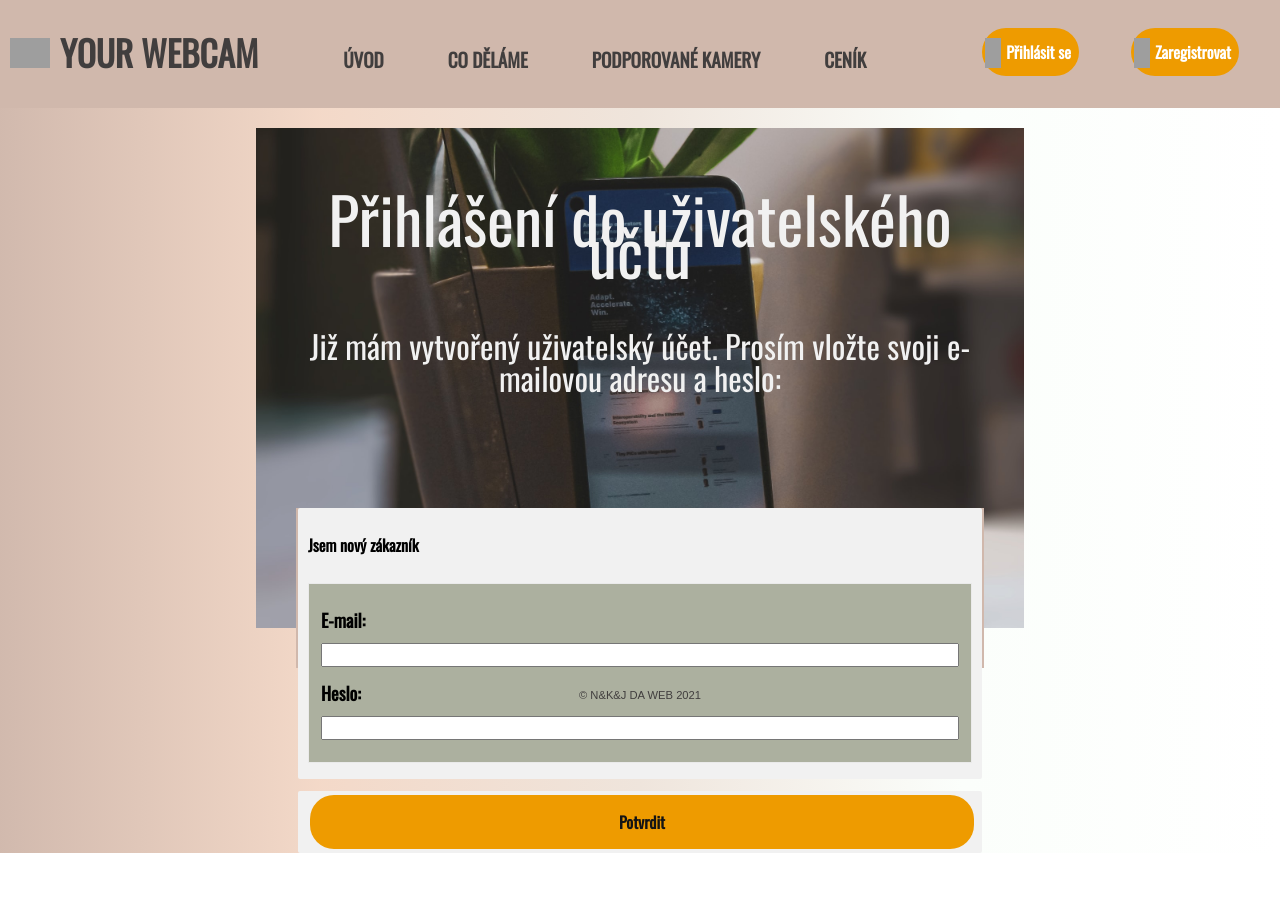
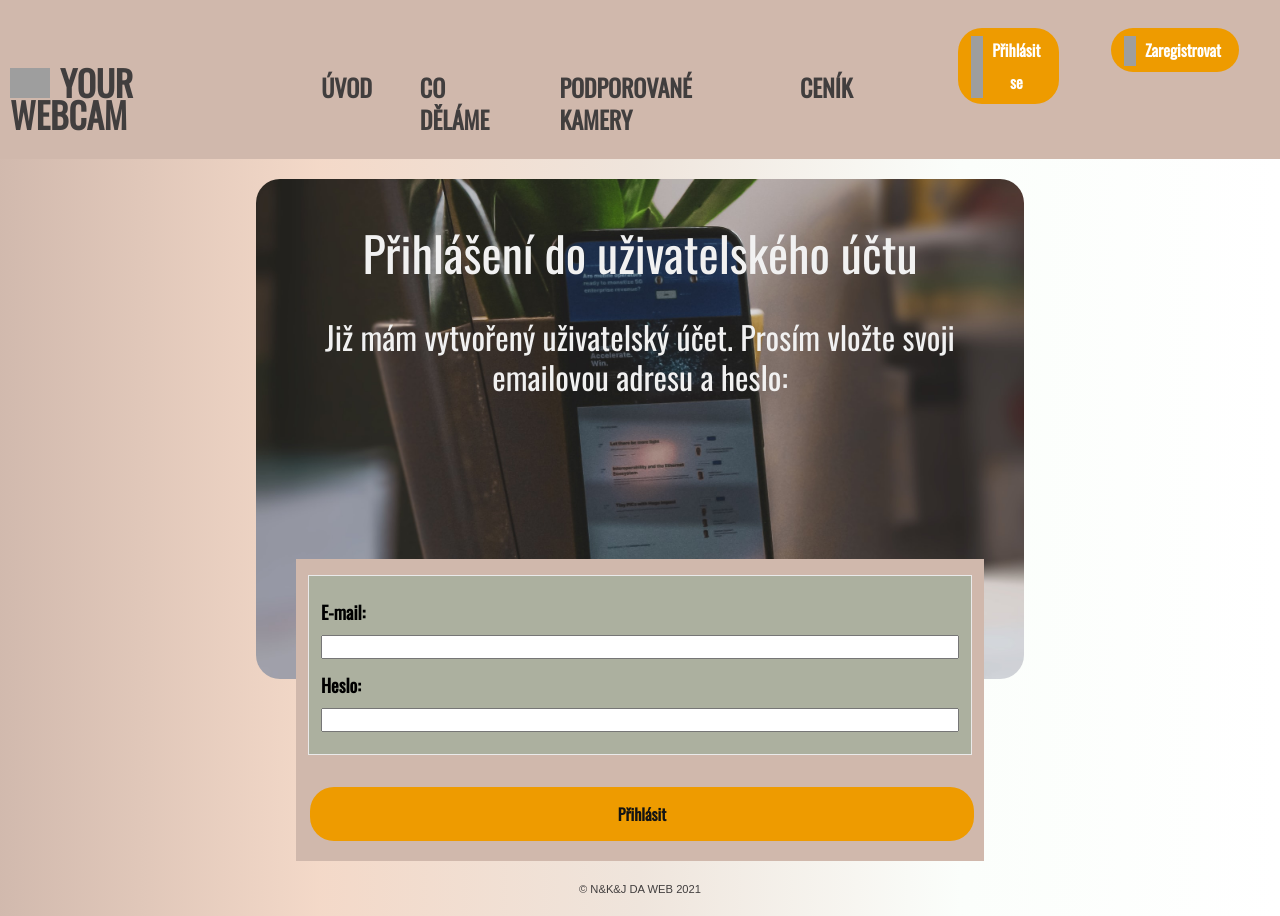
Before and after one commit to LukasovNat/YourWebcam-DAWebJaro2021, a React app: page /login in a window 1280 px wide. Before the commit the page ends 853 px from the top, so only its background shows below. Built offline with nearby package versions, Linux system fonts and the light colour scheme; grey boxes are pictures that could not be loaded.

Commit message:
Registration, Login upgrade + desing changes

```diff
--- a/src/pages/LogIn/index.jsx
+++ b/src/pages/LogIn/index.jsx
@@ -9,14 +9,13 @@ export const Login = () => {
           Přihlášení do uživatelského účtu
         </p>
         <p className="prihlaseniUzivatelskyUcet--uvitani">
-          Již mám vytvořený uživatelský účet. Prosím vložte svoji e-mailovou
+          Již mám vytvořený uživatelský účet. Prosím vložte svoji emailovou
           adresu a heslo:
         </p>
       </div>
       <div className="prihlaseniUzivatelskyUcet--div">
         <form method="POST" className="formularRegistrace" action="https://">
           <fieldset>
-            <h4>Jsem nový zákazník</h4>
             <ul className="formularovePole">
               <li>
                 <label for="email">E-mail: </label>
@@ -29,7 +28,7 @@ export const Login = () => {
             </ul>
           </fieldset>
           <fieldset>
-            <input type="submit" className="vytvorit_ucet" value="Potvrdit" />
+            <input type="submit" className="vytvorit_ucet" value="Přihlásit" />
           </fieldset>
         </form>
       </div>
--- a/src/pages/LogIn/style.css
+++ b/src/pages/LogIn/style.css
@@ -9,16 +9,16 @@
   margin: auto;
   height: 500px;
   margin-top: 20px;
+  border-radius: 1.5rem;
 }
 .prihlaseniUzivatelskyUcet--nadpis {
-  font-size: 4rem;
+  font-size: 3rem;
   text-align: center;
   color: #f1f1f1;
   font-family: 'Oswald';
 }
 .prihlaseniUzivatelskyUcet--div {
   width: 43rem;
-  height: 10rem;
   margin: auto;
   margin-top: -120px;
   background-color: #d0b8ac;
@@ -28,4 +28,5 @@
   text-align: center;
   color: #f1f1f1;
   font-family: 'Oswald';
+  line-height: 2.5rem;
 }
--- a/src/pages/Registration/index.jsx
+++ b/src/pages/Registration/index.jsx
@@ -19,11 +19,11 @@ export const Registration = ({ handleLogin }) => {
           snímků s těmito výhodami:
         </p>
         <div className="obrazRegistrace">
-          <ul>
-            <li>Jednoduché ovládání po zadání e-mailové adresy a hesla.</li>
-            <li>Přehled a sledování snímku ve vámi určený časový horizont.</li>
-            <li>Možnost zaslání vybraných snímků na libovolný e-mail.</li>
-          </ul>
+          <p>
+            Jednoduché ovládání po zadání e-mailové adresy a hesla. Přehled a
+            sledování snímku ve vámi určený časový horizont. Možnost zaslání
+            vybraných snímků na libovolný e-mail.
+          </p>
           <img
             className="imgRegistrace"
             src="../../assets/registrace.jpg"
@@ -60,35 +60,48 @@ export const Registration = ({ handleLogin }) => {
                   id="prijmeni"
                   name="prijmeni"
                   className="velke"
+                  required="required"
                 />
               </li>
               <li>
                 <label htmlFor="email">E-mail: </label>
-                <input type="email" id="email" name="email" className="velke" />
+                <input
+                  type="email"
+                  id="email"
+                  name="email"
+                  className="velke"
+                  required="required"
+                />
               </li>
               <li>
                 <label htmlFor="heslo">Heslo: </label>
-                <input type="heslo" id="heslo" name="heslo" className="velke" />
+                <input
+                  type="heslo"
+                  id="heslo"
+                  name="heslo"
+                  className="velke"
+                  required="required"
+                />
               </li>
             </ul>
           </fieldset>
           {/* <!--Konec poli uctu--> */}
           {/* <!--Zacatak poli adresy--> */}
           <fieldset>
-            <h4>Adresa</h4>
+            <h4>Údaje o Vaší kameře</h4>
             <ul className="formularovePole">
               <li>
-                <label htmlFor="ulice_a cislo_domu">Ulice a číslo domu: </label>
+                <label htmlFor="udaje_o_kamere">Značka: </label>
                 <input
                   type="text"
-                  id="ulice_a cislo_domu"
-                  name="ulice_a cislo_domu"
+                  id="udaje_o_kamere"
+                  name="udaje_o_kamere"
                   className="velke"
                 />
               </li>
               <li>
-                <label htmlFor="mesto">Město: </label>
-                <input type="text" id="mesto" name="mesto" className="velke" />
+                <label htmlFor="mesto">Typ: </label>
+                <input type="text" id="typ" name="typ" className="velke" />
               </li>
               {/* <!--<li>
               <label htmlFor="stat">Stát: </label>
@@ -99,10 +112,6 @@ export const Registration = ({ handleLogin }) => {
                 <option value="Pl">Polsko</option>
               </select>
             </li>--> */}
-              <li>
-                <label htmlFor="psc">PSČ: </label>
-                <input type="text" id="psc" name="psc" className="male" />
-              </li>
             </ul>
           </fieldset>
           {/* <!--Konec pole adresy--> */}
--- a/src/pages/Settings/index.jsx
+++ b/src/pages/Settings/index.jsx
@@ -30,12 +30,11 @@ export const Settings = () => {
         </p>
         <hr />
         <h4></h4>
-        <button className="ucetAregistrace">
-          <Link className="byloA" to="/registration">
-            <img className="ikonka" src="../../assets/iconmonstr-edit-5.svg" />
-            Změnit údaje
-          </Link>
-        </button>
+
+        <Link className="ucetAregistrace byloA" to="/registration">
+          <img className="ikonka" src="../../assets/iconmonstr-edit-5.svg" />
+          Změnit údaje
+        </Link>
       </div>
     </>
   );
--- a/src/style.css
+++ b/src/style.css
@@ -73,13 +73,13 @@ h1 {
   color: #413e3e;
   text-decoration: none;
   font-weight: bold;
-  padding: 8px;
-  font-size: 1.2rem;
+
+  font-size: 1.5rem;
 }
 .byloA:hover {
   background-color: darkgray;
   color: white;
-  margin: 0;
+
   border-radius: 1.5rem;
 }
 .menu {
@@ -100,6 +100,7 @@ ul {
   position: relative;
   left: auto;
   padding-bottom: 2px;
+  padding-right: 4px;
 }
 .ikonkaCam {
   width: 2.5rem;
@@ -119,6 +120,7 @@ ul {
   font-weight: bolder;
   border-radius: 1.5rem;
   display: inline-flex;
+  padding: 6px 18px;
 }
 .menu li {
   margin: 0.5em 1.5em;
@@ -155,7 +157,7 @@ li img {
   margin-top: -100px;
 }
 .kontejner {
-  max-width: 45rem;
+  max-width: 43rem;
   margin: auto;
 }
 p {
@@ -290,7 +292,7 @@ h3 {
   border-radius: 10px;
 }
 fieldset {
-  background-color: #f1f1f1;
+  background-color: #d0b8ac;
   border: none;
   border-radius: 2px;
   margin-bottom: 12px;
@@ -324,6 +326,7 @@ input {
   background-color: #ee9b00;
   font-family: 'Oswald';
   color: #141414;
+  margin-bottom: 20px;
 } /*konec*/
 /*stylovani muj ucet*/
 
```
